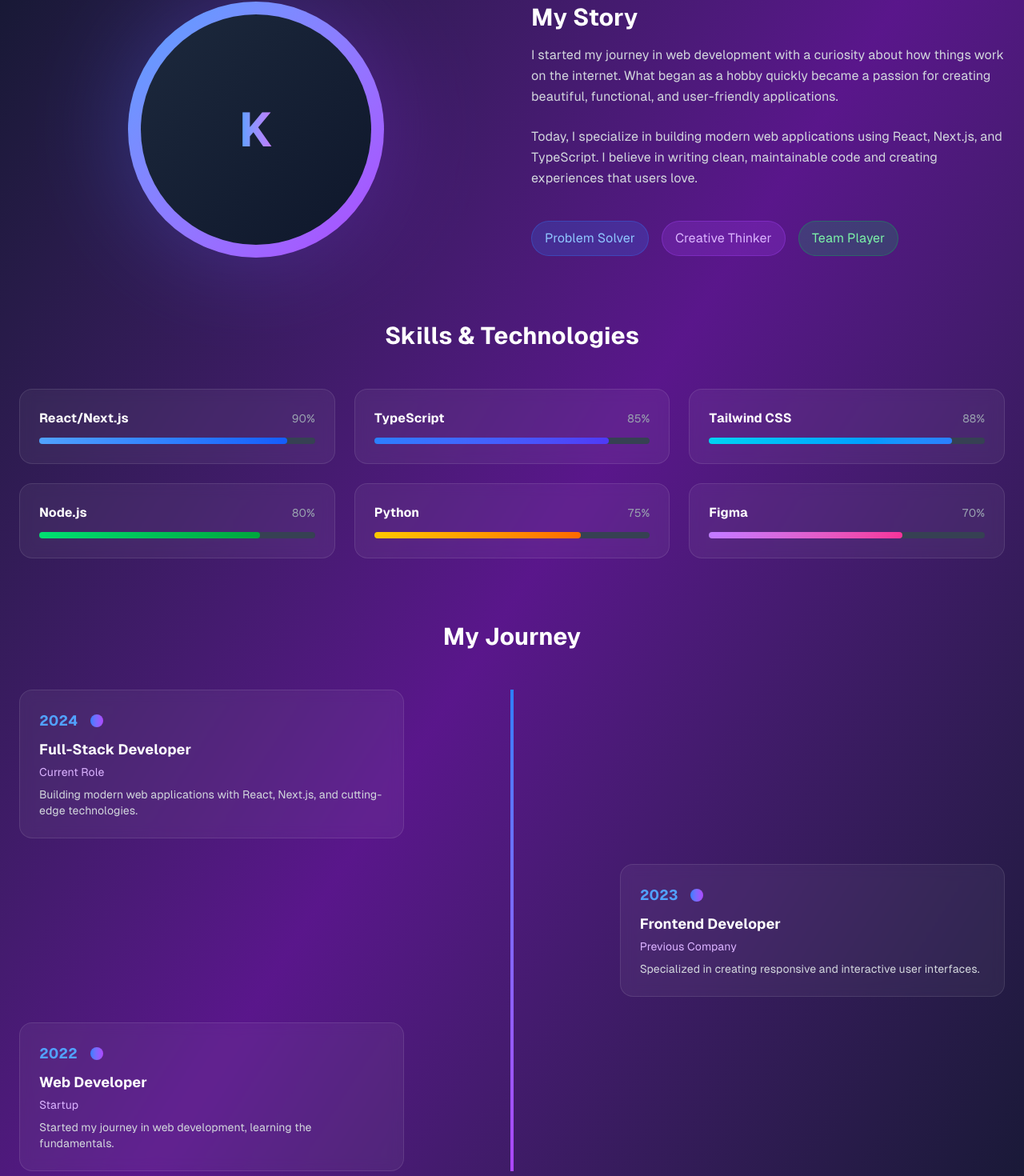
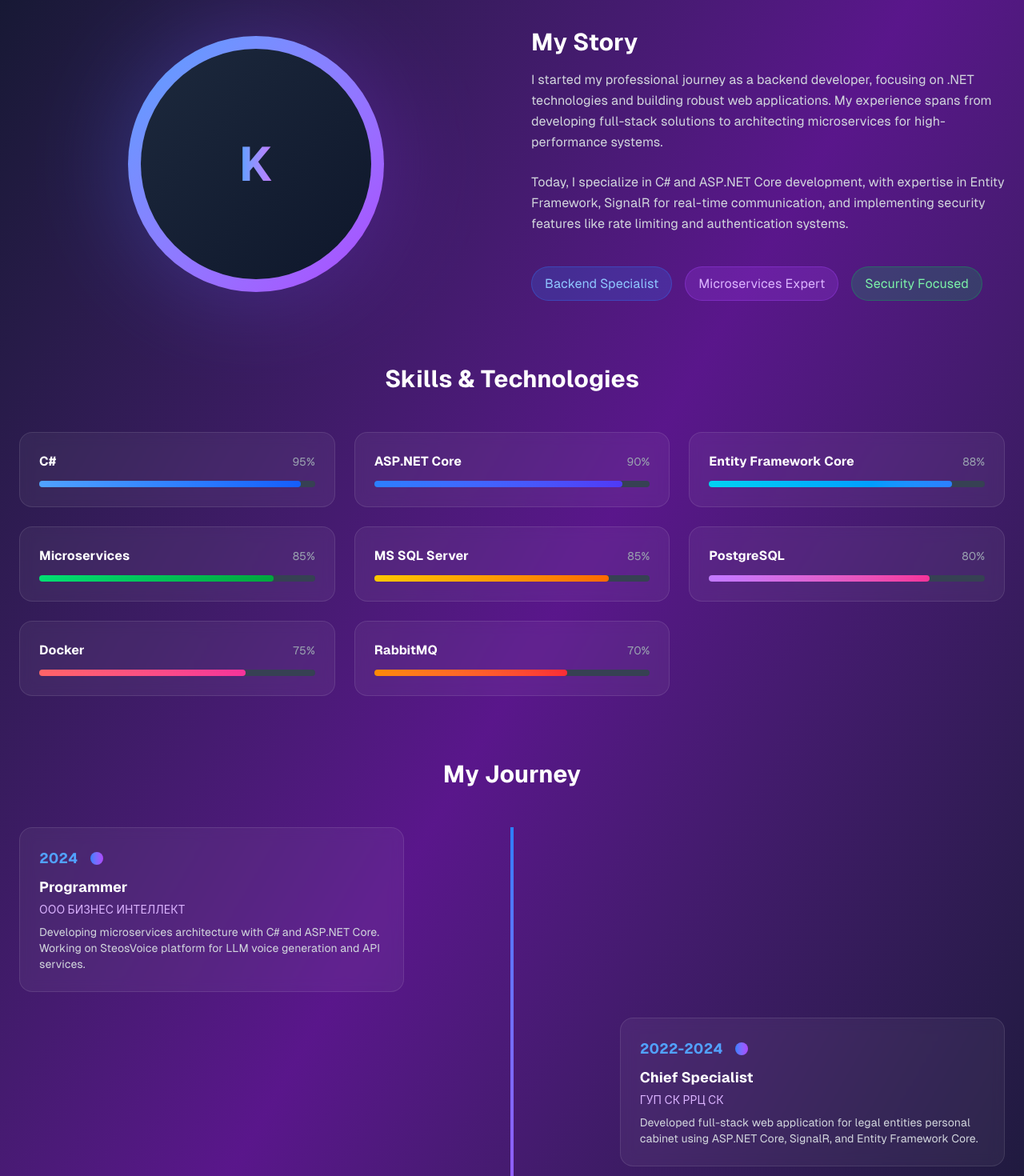
Before and after one commit to Kamil-Zuki/polyraspad, a Next.js app: page /about in a window 1280 px wide. Shown: the part 355-1825 px from the top of the page at 80% size. Built offline with nearby package versions, Linux system fonts and the light colour scheme.

Commit message:
feat: add metainformation

```diff
--- a/app/(ui)/about/page.tsx
+++ b/app/(ui)/about/page.tsx
@@ -3,35 +3,45 @@ import { motion } from "framer-motion";
 
 export default function About() {
   const skills = [
-    { name: "React/Next.js", level: 90, color: "from-blue-400 to-blue-600" },
-    { name: "TypeScript", level: 85, color: "from-blue-500 to-indigo-600" },
-    { name: "Tailwind CSS", level: 88, color: "from-cyan-400 to-blue-500" },
-    { name: "Node.js", level: 80, color: "from-green-400 to-green-600" },
-    { name: "Python", level: 75, color: "from-yellow-400 to-orange-500" },
-    { name: "Figma", level: 70, color: "from-purple-400 to-pink-500" },
+    { name: "C#", level: 95, color: "from-blue-400 to-blue-600" },
+    { name: "ASP.NET Core", level: 90, color: "from-blue-500 to-indigo-600" },
+    {
+      name: "Entity Framework Core",
+      level: 88,
+      color: "from-cyan-400 to-blue-500",
+    },
+    { name: "Microservices", level: 85, color: "from-green-400 to-green-600" },
+    {
+      name: "MS SQL Server",
+      level: 85,
+      color: "from-yellow-400 to-orange-500",
+    },
+    { name: "PostgreSQL", level: 80, color: "from-purple-400 to-pink-500" },
+    { name: "Docker", level: 75, color: "from-red-400 to-pink-500" },
+    { name: "RabbitMQ", level: 70, color: "from-orange-400 to-red-500" },
   ];
 
   const timeline = [
     {
       year: "2024",
-      title: "Full-Stack Developer",
-      company: "Current Role",
+      title: "Programmer",
+      company: "ООО БИЗНЕС ИНТЕЛЛЕКТ",
       description:
-        "Building modern web applications with React, Next.js, and cutting-edge technologies.",
+        "Developing microservices architecture with C# and ASP.NET Core. Working on SteosVoice platform for LLM voice generation and API services.",
     },
     {
-      year: "2023",
-      title: "Frontend Developer",
-      company: "Previous Company",
+      year: "2022-2024",
+      title: "Chief Specialist",
+      company: "ГУП СК РРЦ СК",
       description:
-        "Specialized in creating responsive and interactive user interfaces.",
+        "Developed full-stack web application for legal entities personal cabinet using ASP.NET Core, SignalR, and Entity Framework Core.",
     },
     {
       year: "2022",
-      title: "Web Developer",
-      company: "Startup",
+      title: "Graduation",
+      company: "North Caucasus Federal University",
       description:
-        "Started my journey in web development, learning the fundamentals.",
+        "Graduated with honors in Computer Science and Information Technology. Started professional development journey.",
     },
   ];
 
@@ -50,9 +60,10 @@ export default function About() {
               About Me
             </h1>
             <p className="text-xl text-gray-300 max-w-3xl mx-auto leading-relaxed">
-              I'm a passionate developer who loves creating digital experiences
-              that make a difference. With a focus on modern web technologies
-              and user-centered design.
+              I'm a passionate .NET/C# developer with 3+ years of experience in
+              building scalable web applications and microservices. I specialize
+              in ASP.NET Core, Entity Framework, and modern software
+              architecture patterns.
             </p>
           </motion.div>
 
@@ -81,25 +92,27 @@ export default function About() {
                 My Story
               </h2>
               <p className="text-gray-300 leading-relaxed text-sm sm:text-base">
-                I started my journey in web development with a curiosity about
-                how things work on the internet. What began as a hobby quickly
-                became a passion for creating beautiful, functional, and
-                user-friendly applications.
+                I started my professional journey as a backend developer,
+                focusing on .NET technologies and building robust web
+                applications. My experience spans from developing full-stack
+                solutions to architecting microservices for high-performance
+                systems.
               </p>
               <p className="text-gray-300 leading-relaxed text-sm sm:text-base">
-                Today, I specialize in building modern web applications using
-                React, Next.js, and TypeScript. I believe in writing clean,
-                maintainable code and creating experiences that users love.
+                Today, I specialize in C# and ASP.NET Core development, with
+                expertise in Entity Framework, SignalR for real-time
+                communication, and implementing security features like rate
+                limiting and authentication systems.
               </p>
               <div className="flex flex-wrap gap-2 sm:gap-4 pt-4">
                 <div className="px-4 py-2 bg-blue-500/20 rounded-full border border-blue-500/30">
-                  <span className="text-blue-300">Problem Solver</span>
+                  <span className="text-blue-300">Backend Specialist</span>
                 </div>
                 <div className="px-4 py-2 bg-purple-500/20 rounded-full border border-purple-500/30">
-                  <span className="text-purple-300">Creative Thinker</span>
+                  <span className="text-purple-300">Microservices Expert</span>
                 </div>
                 <div className="px-4 py-2 bg-green-500/20 rounded-full border border-green-500/30">
-                  <span className="text-green-300">Team Player</span>
+                  <span className="text-green-300">Security Focused</span>
                 </div>
               </div>
             </div>
--- a/app/(ui)/contact/page.tsx
+++ b/app/(ui)/contact/page.tsx
@@ -41,7 +41,7 @@ export default function Contact() {
   const socialLinks = [
     {
       name: "GitHub",
-      url: "https://github.com",
+      url: "https://github.com/Kamil-Zuki",
       icon: (
         <svg className="w-6 h-6" fill="currentColor" viewBox="0 0 24 24">
           <path d="M12 0c-6.626 0-12 5.373-12 12 0 5.302 3.438 9.8 8.207 11.387.599.111.793-.261.793-.577v-2.234c-3.338.726-4.033-1.416-4.033-1.416-.546-1.387-1.333-1.756-1.333-1.756-1.089-.745.083-.729.083-.729 1.205.084 1.839 1.237 1.839 1.237 1.07 1.834 2.807 1.304 3.492.997.107-.775.418-1.305.762-1.604-2.665-.305-5.467-1.334-5.467-5.931 0-1.311.469-2.381 1.236-3.221-.124-.303-.535-1.524.117-3.176 0 0 1.008-.322 3.301 1.23.957-.266 1.983-.399 3.003-.404 1.02.005 2.047.138 3.006.404 2.291-1.552 3.297-1.23 3.297-1.23.653 1.653.242 2.874.118 3.176.77.84 1.235 1.911 1.235 3.221 0 4.609-2.807 5.624-5.479 5.921.43.372.823 1.102.823 2.222v3.293c0 .319.192.694.801.576 4.765-1.589 8.199-6.086 8.199-11.386 0-6.627-5.373-12-12-12z" />
@@ -49,26 +49,36 @@ export default function Contact() {
       ),
     },
     {
-      name: "LinkedIn",
-      url: "https://linkedin.com",
+      name: "Telegram",
+      url: "https://t.me/LukaGtta",
       icon: (
         <svg className="w-6 h-6" fill="currentColor" viewBox="0 0 24 24">
-          <path d="M20.447 20.452h-3.554v-5.569c0-1.328-.027-3.037-1.852-3.037-1.853 0-2.136 1.445-2.136 2.939v5.667H9.351V9h3.414v1.561h.046c.477-.9 1.637-1.85 3.37-1.85 3.601 0 4.267 2.37 4.267 5.455v6.286zM5.337 7.433c-1.144 0-2.063-.926-2.063-2.065 0-1.138.92-2.063 2.063-2.063 1.14 0 2.064.925 2.064 2.063 0 1.139-.925 2.065-2.064 2.065zm1.782 13.019H3.555V9h3.564v11.452zM22.225 0H1.771C.792 0 0 .774 0 1.729v20.542C0 23.227.792 24 1.771 24h20.451C23.2 24 24 23.227 24 22.271V1.729C24 .774 23.2 0 22.222 0h.003z" />
+          <path d="M12 0C5.373 0 0 5.373 0 12s5.373 12 12 12 12-5.373 12-12S18.627 0 12 0zm5.568 8.16l-1.61 7.592c-.121.54-.44.675-.89.42l-2.46-1.814-1.185 1.14c-.131.131-.241.241-.495.241l.177-2.51 4.573-4.13c.199-.177-.044-.276-.307-.099l-5.65 3.56-2.435-.763c-.53-.165-.541-.53.11-.784l9.57-3.69c.44-.165.826.099.682.784z" />
         </svg>
       ),
     },
     {
-      name: "Twitter",
-      url: "https://twitter.com",
+      name: "Email (Yandex)",
+      url: "mailto:karatovkamil@yandex.ru",
       icon: (
-        <svg className="w-6 h-6" fill="currentColor" viewBox="0 0 24 24">
-          <path d="M23.953 4.57a10 10 0 01-2.825.775 4.958 4.958 0 002.163-2.723c-.951.555-2.005.959-3.127 1.184a4.92 4.92 0 00-8.384 4.482C7.69 8.095 4.067 6.13 1.64 3.162a4.822 4.822 0 00-.666 2.475c0 1.71.87 3.213 2.188 4.096a4.904 4.904 0 01-2.228-.616v.06a4.923 4.923 0 003.946 4.827 4.996 4.996 0 01-2.212.085 4.936 4.936 0 004.604 3.417 9.867 9.867 0 01-6.102 2.105c-.39 0-.779-.023-1.17-.067a13.995 13.995 0 007.557 2.209c9.053 0 13.998-7.496 13.998-13.985 0-.21 0-.42-.015-.63A9.935 9.935 0 0024 4.59z" />
+        <svg
+          className="w-6 h-6"
+          fill="none"
+          stroke="currentColor"
+          viewBox="0 0 24 24"
+        >
+          <path
+            strokeLinecap="round"
+            strokeLinejoin="round"
+            strokeWidth={2}
+            d="M3 8l7.89 4.26a2 2 0 002.22 0L21 8M5 19h14a2 2 0 002-2V7a2 2 0 00-2-2H5a2 2 0 00-2 2v10a2 2 0 002 2z"
+          />
         </svg>
       ),
     },
     {
-      name: "Email",
-      url: "mailto:hello@example.com",
+      name: "Email (Google)",
+      url: "mailto:karatov7@gmail.com",
       icon: (
         <svg
           className="w-6 h-6"
@@ -293,6 +303,32 @@ export default function Contact() {
                           strokeLinecap="round"
                           strokeLinejoin="round"
                           strokeWidth={2}
+                          d="M3 5a2 2 0 012-2h3.28a1 1 0 01.948.684l1.498 4.493a1 1 0 01-.502 1.21l-2.257 1.13a11.042 11.042 0 005.516 5.516l1.13-2.257a1 1 0 011.21-.502l4.493 1.498a1 1 0 01.684.949V19a2 2 0 01-2 2h-1C9.716 21 3 14.284 3 6V5z"
+                        />
+                      </svg>
+                    </div>
+                    <div>
+                      <h3 className="text-white font-semibold text-sm sm:text-base">
+                        Phone
+                      </h3>
+                      <p className="text-gray-300 text-sm sm:text-base">
+                        +7 (905) 443-26-98
+                      </p>
+                    </div>
+                  </div>
+
+                  <div className="flex items-center space-x-3 sm:space-x-4">
+                    <div className="w-10 h-10 sm:w-12 sm:h-12 bg-gradient-to-r from-blue-500 to-purple-600 rounded-full flex items-center justify-center">
+                      <svg
+                        className="w-5 h-5 sm:w-6 sm:h-6 text-white"
+                        fill="none"
+                        stroke="currentColor"
+                        viewBox="0 0 24 24"
+                      >
+                        <path
+                          strokeLinecap="round"
+                          strokeLinejoin="round"
+                          strokeWidth={2}
                           d="M3 8l7.89 4.26a2 2 0 002.22 0L21 8M5 19h14a2 2 0 002-2V7a2 2 0 00-2-2H5a2 2 0 00-2 2v10a2 2 0 002 2z"
                         />
                       </svg>
@@ -302,7 +338,7 @@ export default function Contact() {
                         Email
                       </h3>
                       <p className="text-gray-300 text-sm sm:text-base">
-                        hello@example.com
+                        karatovkamil@yandex.ru
                       </p>
                     </div>
                   </div>
@@ -334,7 +370,7 @@ export default function Contact() {
                         Location
                       </h3>
                       <p className="text-gray-300 text-sm sm:text-base">
-                        Your City, Country
+                        Krasnodar, Russia
                       </p>
                     </div>
                   </div>
@@ -405,9 +441,10 @@ export default function Contact() {
                   Fun Fact
                 </h3>
                 <p className="text-gray-300 leading-relaxed text-sm sm:text-base">
-                  I once built a full-stack application in just 48 hours during
-                  a hackathon. It's amazing what you can accomplish with coffee,
-                  determination, and a great idea! ☕
+                  I'm currently learning frontend development (JS/TypeScript,
+                  React/Next.js) to complement my backend expertise. I also
+                  enjoy studying foreign languages - English (B2) and Korean
+                  (A1)! 🌏
                 </p>
               </motion.div>
             </motion.div>
--- a/app/(ui)/projects/page.tsx
+++ b/app/(ui)/projects/page.tsx
@@ -8,83 +8,107 @@ export default function Projects() {
   const projects = [
     {
       id: 1,
-      title: "E-Commerce Platform",
+      title: "SteosVoice",
       description:
-        "A full-stack e-commerce solution built with Next.js, featuring user authentication, payment processing, and admin dashboard.",
+        "Microservice for LLM voice generation interaction with high performance, reliability, and fault tolerance. Features S3 storage integration and audio file processing.",
       image: "/api/placeholder/400/300",
-      technologies: ["Next.js", "TypeScript", "Stripe", "Prisma"],
-      category: "web",
+      technologies: [
+        "C#",
+        "ASP.NET Core",
+        "S3 Storage",
+        "WebSocket",
+        "REST API",
+      ],
+      category: "microservices",
       github: "https://github.com",
-      live: "https://example.com",
+      live: "https://cybervoice.io/ru/",
       featured: true,
     },
     {
       id: 2,
-      title: "Task Management App",
+      title: "SteosVoice.API",
       description:
-        "A collaborative task management application with real-time updates, drag-and-drop functionality, and team collaboration features.",
+        "Microservice for processing external user requests with comprehensive API documentation, performance optimization, and database query efficiency.",
       image: "/api/placeholder/400/300",
-      technologies: ["React", "Node.js", "Socket.io", "MongoDB"],
-      category: "web",
+      technologies: ["C#", "ASP.NET Core", "Swagger", "PostgreSQL", "Redis"],
+      category: "microservices",
       github: "https://github.com",
-      live: "https://example.com",
+      live: "https://cybervoice.io/ru/api.html",
       featured: true,
     },
     {
       id: 3,
-      title: "Weather Dashboard",
+      title: "Partner Account System",
       description:
-        "A beautiful weather dashboard with location-based forecasts, interactive maps, and detailed weather analytics.",
+        "Full-stack web application for legal entities personal cabinet with real-time notifications, payment registry generation, and email processing.",
       image: "/api/placeholder/400/300",
-      technologies: ["Vue.js", "Chart.js", "OpenWeather API"],
+      technologies: [
+        "ASP.NET Core",
+        "SignalR",
+        "Entity Framework Core",
+        "MS SQL Server",
+        "Stimulsoft",
+      ],
       category: "web",
-      github: "https://github.com",
-      live: "https://example.com",
-      featured: false,
+      github: "https://github.com/Kamil-Zuki/partner-account",
+      live: "https://partner.rrcsk.ru/",
+      featured: true,
     },
     {
       id: 4,
-      title: "Mobile Banking App",
+      title: "STEOSPLATFORM",
       description:
-        "A secure mobile banking application with biometric authentication, transaction history, and money transfer capabilities.",
+        "Microservices orchestration platform with routing, encryption/hashing services, database encryption, and comprehensive security features.",
       image: "/api/placeholder/400/300",
-      technologies: ["React Native", "Firebase", "Biometric Auth"],
-      category: "mobile",
+      technologies: [
+        "C#",
+        "Microservices",
+        "AES Encryption",
+        "SHA-256",
+        "RabbitMQ",
+      ],
+      category: "microservices",
       github: "https://github.com",
-      live: "https://example.com",
+      live: "https://mind-simulation.com/en/",
       featured: false,
     },
     {
       id: 5,
-      title: "AI Chat Assistant",
+      title: "Language Learning API",
       description:
-        "An intelligent chat assistant powered by machine learning, capable of natural language processing and context understanding.",
+        "Personal project - REST API with microservices architecture to help solve the problem of memorizing foreign words for intermediate and advanced learners.",
       image: "/api/placeholder/400/300",
-      technologies: ["Python", "TensorFlow", "OpenAI API", "FastAPI"],
-      category: "ai",
+      technologies: [
+        "C#",
+        "ASP.NET Core",
+        "Microservices",
+        "Entity Framework",
+        "PostgreSQL",
+      ],
+      category: "personal",
       github: "https://github.com",
-      live: "https://example.com",
-      featured: true,
+      live: "In Development",
+      featured: false,
     },
     {
       id: 6,
       title: "Portfolio Website",
       description:
-        "A modern, responsive portfolio website showcasing projects, skills, and professional experience with smooth animations.",
+        "Modern, responsive portfolio website showcasing projects, skills, and professional experience built with Next.js and Tailwind CSS.",
       image: "/api/placeholder/400/300",
-      technologies: ["Next.js", "Tailwind CSS", "Framer Motion"],
+      technologies: ["Next.js", "TypeScript", "Tailwind CSS", "Framer Motion"],
       category: "web",
       github: "https://github.com",
-      live: "https://example.com",
+      live: "Current Site",
       featured: false,
     },
   ];
 
   const categories = [
     { id: "all", label: "All Projects" },
+    { id: "microservices", label: "Microservices" },
     { id: "web", label: "Web Development" },
-    { id: "mobile", label: "Mobile Apps" },
-    { id: "ai", label: "AI/ML" },
+    { id: "personal", label: "Personal Projects" },
   ];
 
   const filteredProjects =
--- a/app/layout.tsx
+++ b/app/layout.tsx
@@ -3,11 +3,12 @@ import Navbar from "../components/Navbar";
 import { ReactNode } from "react";
 
 export const metadata = {
-  title: "My Personal Site",
-  description: "Built with Next.js 15 and Tailwind CSS 4",
+  title: "Kamil Karatov - .NET/C# Developer",
+  description:
+    "Experienced .NET/C# Developer specializing in microservices, ASP.NET Core, and full-stack development",
   openGraph: {
-    title: "My Personal Site",
-    description: "Explore my projects and skills",
+    title: "Kamil Karatov - .NET/C# Developer",
+    description: "Explore my .NET projects and development expertise",
     url: "https://your-site-url.com",
     images: ["/og-image.jpg"],
   },
--- a/app/page.tsx
+++ b/app/page.tsx
@@ -69,7 +69,7 @@ export default function Home() {
               transition={{ delay: 0.2, duration: 0.8 }}
               className="text-5xl sm:text-6xl md:text-7xl lg:text-8xl font-bold mb-8 sm:mb-12 bg-gradient-to-r from-white via-blue-100 to-purple-100 bg-clip-text text-transparent leading-tight"
             >
-              Hi, I'm Kamil
+              Hi, I'm Kamil Karatov
             </motion.h1>
 
             <motion.p
@@ -78,8 +78,8 @@ export default function Home() {
               transition={{ delay: 0.4, duration: 0.8 }}
               className="text-lg sm:text-xl md:text-2xl text-gray-300 mb-12 sm:mb-16 max-w-3xl mx-auto leading-relaxed px-4"
             >
-              A passionate developer crafting digital experiences that blend
-              creativity with cutting-edge technology
+              Experienced .NET/C# Developer specializing in microservices
+              architecture, ASP.NET Core, and building scalable web applications
             </motion.p>
 
             <motion.div
--- a/components/Navbar.tsx
+++ b/components/Navbar.tsx
@@ -53,7 +53,7 @@ export default function Navbar() {
               href="/"
               className="text-2xl sm:text-3xl font-bold bg-gradient-to-r from-blue-400 to-purple-400 bg-clip-text text-transparent px-2 py-1"
             >
-              Kamil
+              Kamil Karatov
             </Link>
           </motion.div>
 
```
